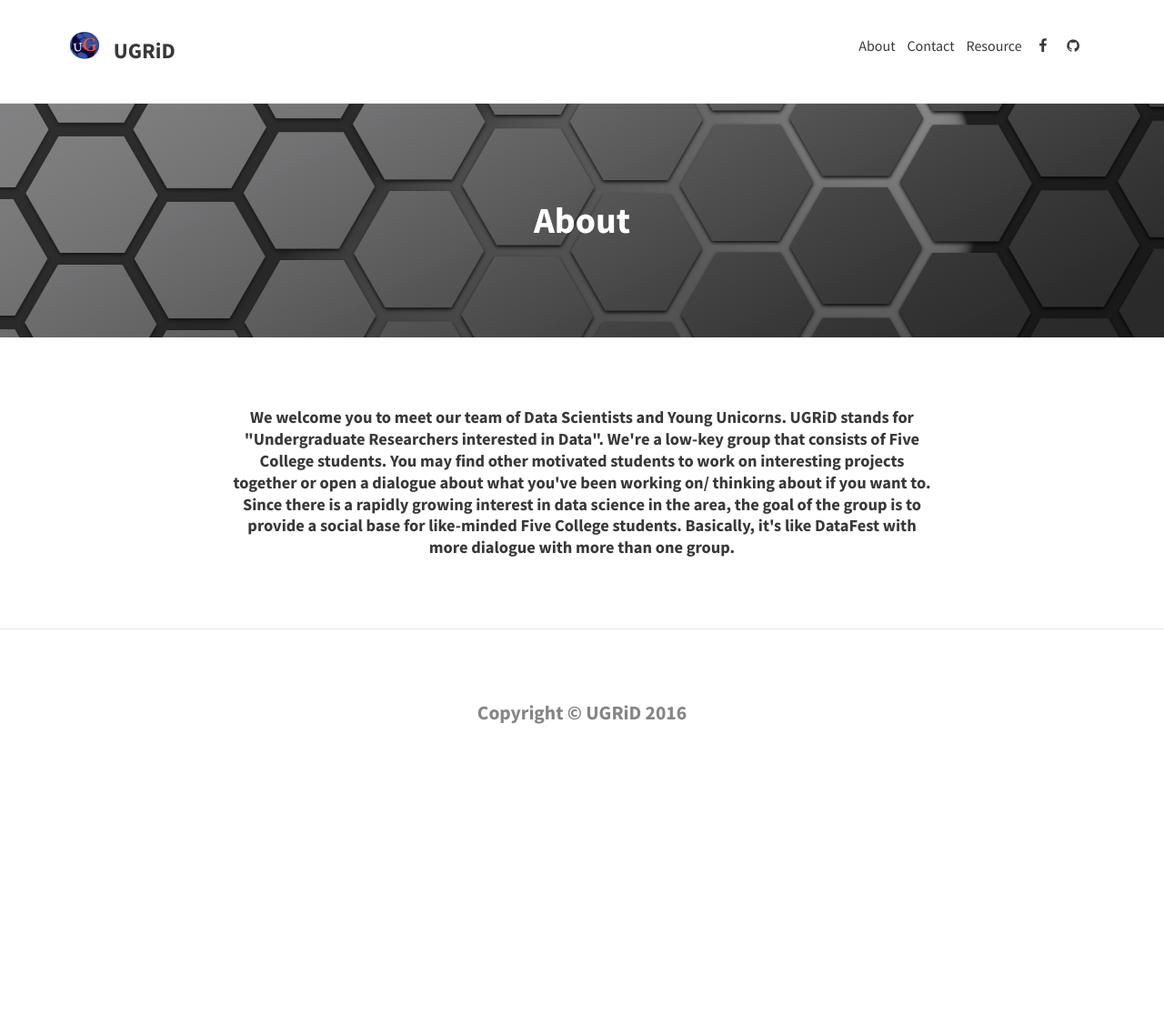
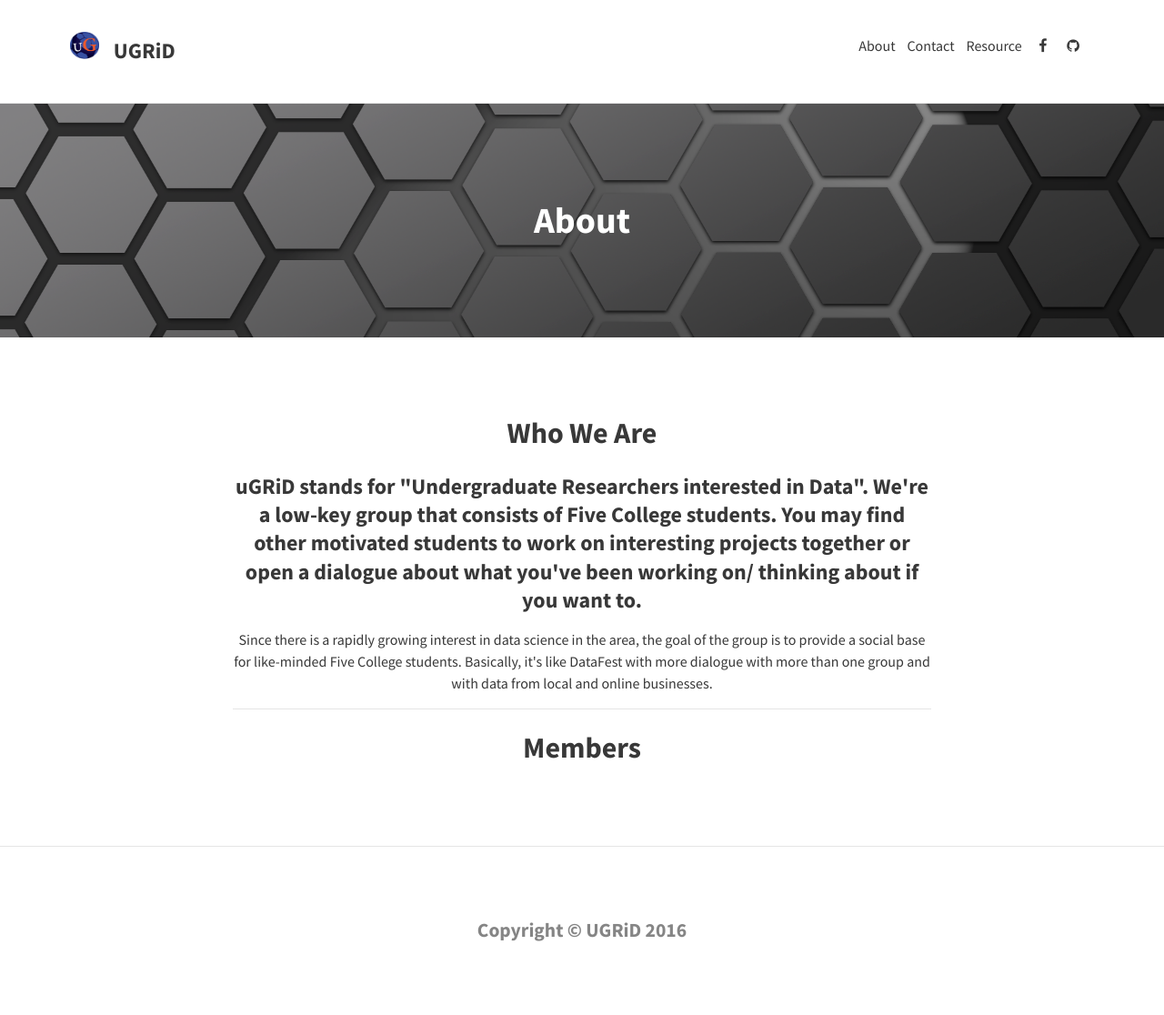
Before and after one commit to sketchplatform/ugriders.github.io, a Jekyll site: the page built from about.md, in a window 1280 px wide. Shown: the whole page at 91% size. Built offline with Jekyll 4.4.1, drawn with Linux system fonts in a browser that asks for light colours; nearby versions of some CDN libraries; before the commit the page ends 900 px from its top, so only the background shows below that.

Commit message:
Description change

```diff
--- a/about.md
+++ b/about.md
@@ -5,4 +5,20 @@ permalink: /about/
 feature-img: "img/texture3.png"
 ---
 
-<center><h4>We welcome you to meet our team of Data Scientists and Young Unicorns. UGRiD stands for "Undergraduate Researchers interested in Data". We're a low-key group that consists of Five College students. You may find other motivated students to work on interesting projects together or open a dialogue about what you've been working on/ thinking about if you want to. Since there is a rapidly growing interest in data science in the area, the goal of the group is to provide a social base for like-minded Five College students. Basically, it's like DataFest with more dialogue with more than one group.</h4></center>
+<center><h2>
+Who We Are
+</h2></center>
+
+<center><h3>
+uGRiD stands for "Undergraduate Researchers interested in Data". We're a low-key group that consists of Five College students. You may find other motivated students to work on interesting projects together or open a dialogue about what you've been working on/ thinking about if you want to.
+</h3></center>
+
+<center><p>
+Since there is a rapidly growing interest in data science in the area, the goal of the group is to provide a social base for like-minded Five College students. Basically, it's like DataFest with more dialogue with more than one group and with data from local and online businesses.
+</p></center>
+
+---
+
+<center><h2>
+Members
+</h2></center>
```
